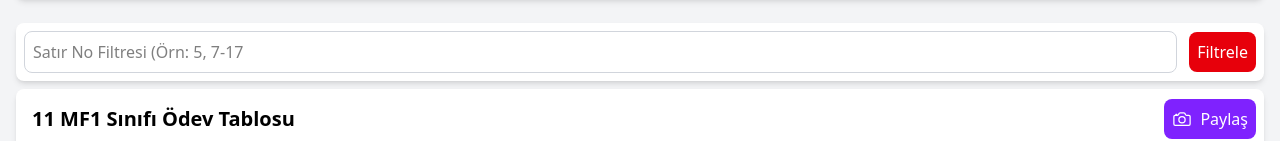
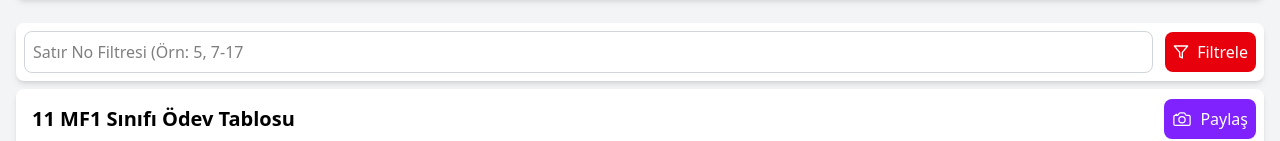
Before and after one commit to necmettinsolmaz/odev-takip-react-2, a React (Vite) app: page / in a window 1280 px wide. Shown: the part 185-326 px from the top of the page. Built offline with nearby package versions, Linux system fonts and the light colour scheme.

Commit message:
feat:  filtrele ikonu eklendi

```diff
--- a/src/components/molecules/TableFilter.jsx
+++ b/src/components/molecules/TableFilter.jsx
@@ -1,12 +1,12 @@
 import React from 'react'
 import Input from '../atoms/Input'
 import Button from '../atoms/Button'
-
+import { LuFilter } from "react-icons/lu";
 const TableFilter = () => {
   return (
     <div className="filter-area bg-white p-2 rounded-lg shadow-md mb-2 flex flex-wrap gap-3 items-center">
         <Input placeholder={"Satır No Filtresi (Örn: 5, 7-17"} />
-        <Button name="Filtrele" renk="Yapmadı" />
+        <Button name="Filtrele" renk="Yapmadı" ><LuFilter /></Button>
     </div>
   )
 }
```
